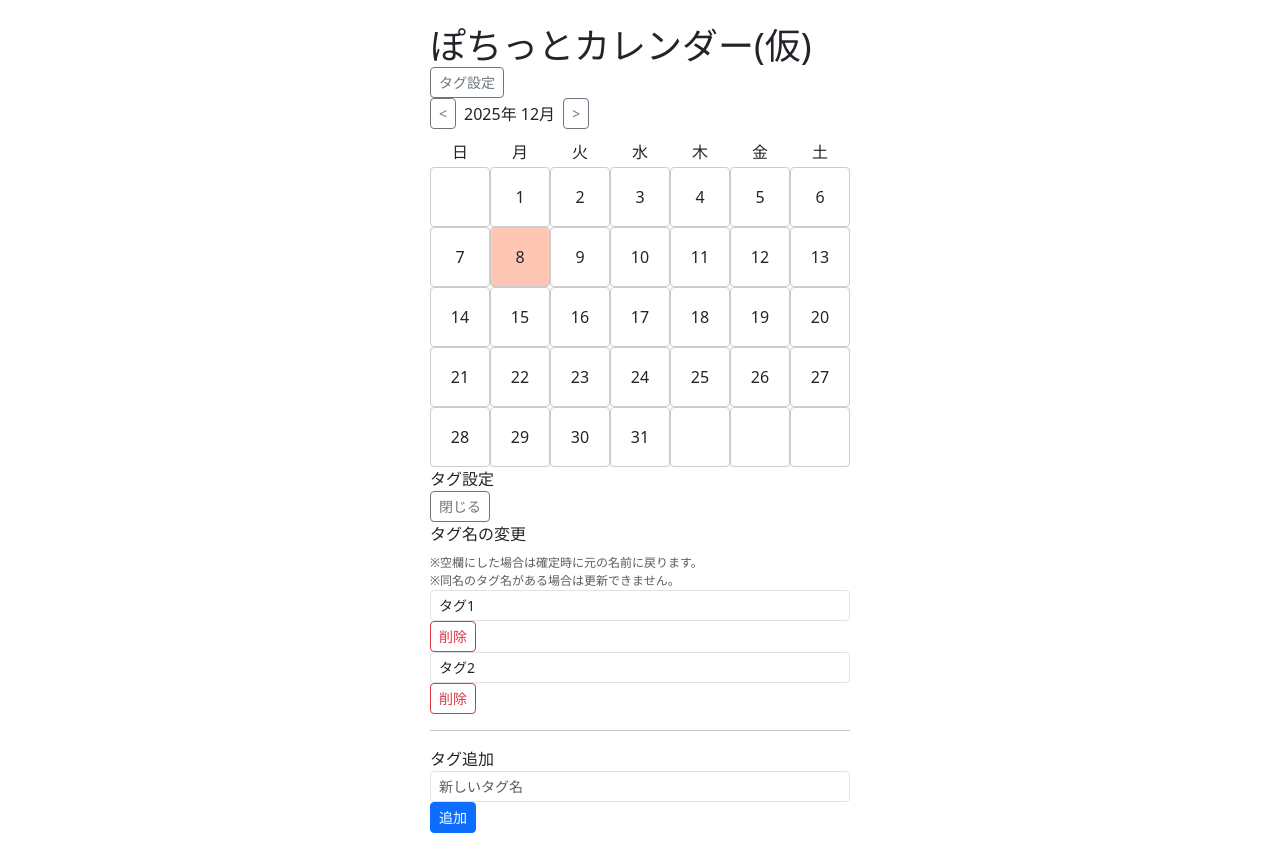
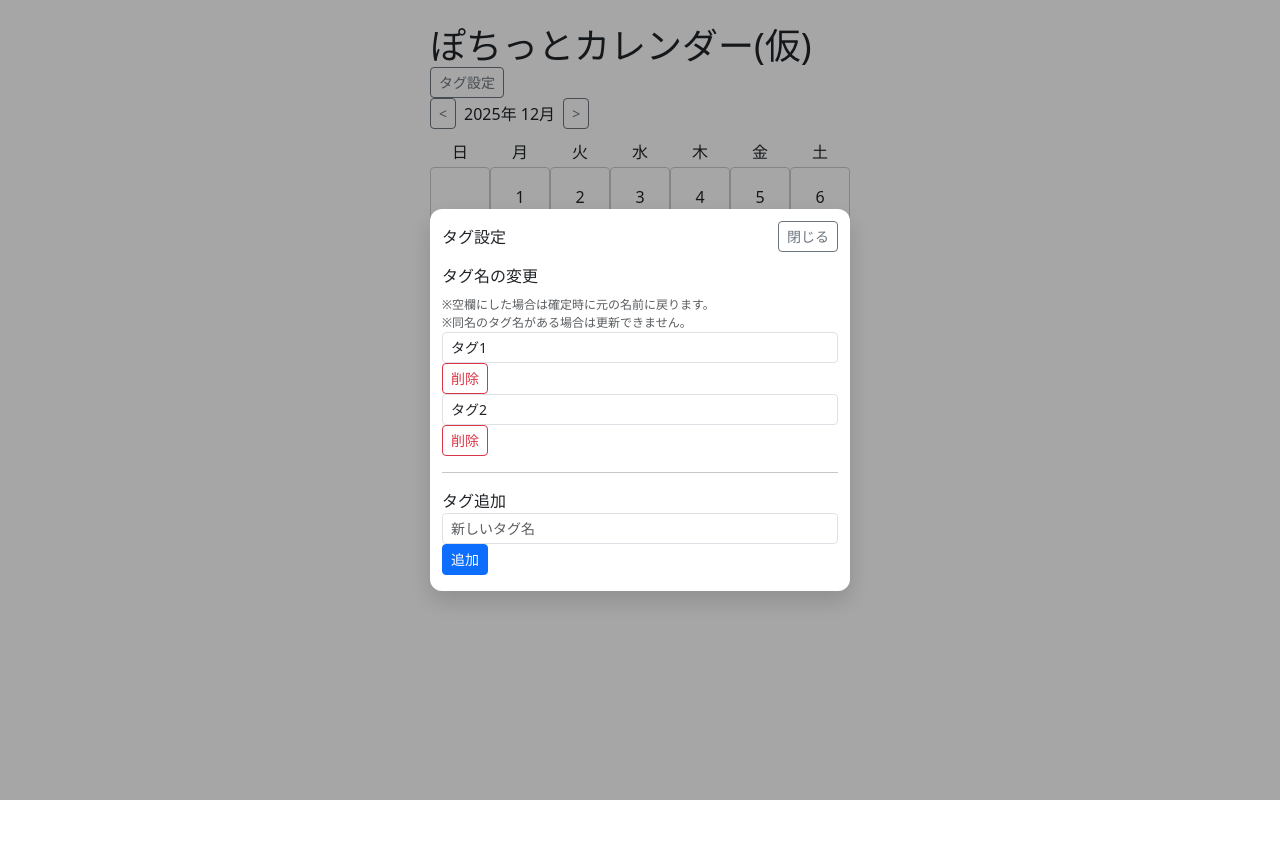
Before and after one commit to natsuki10/pochitto-calendar, a React app in the folder frontend/: page / in a window 1280 px wide. Both pictures are taken after a click on the button "タグ設定". After the commit the page ends 800 px from the top, so only its background shows below. Built offline with nearby package versions, Linux system fonts and the light colour scheme; the HTML template or start-up script is replaced by a standard one.

Commit message:
#12 タグ設定モーダル修正

```diff
--- a/frontend/src/components/TagSettingsModal/TagSettingsModal.css
+++ b/frontend/src/components/TagSettingsModal/TagSettingsModal.css
@@ -1,24 +1,35 @@
-.tagModal__backdrop {
+.tagSettingsModal {
   position: fixed;
   inset: 0;
-  background: rgba(0, 0, 0, 0.35);
+  z-index: 1050;
   display: flex;
   align-items: center;
   justify-content: center;
   padding: 16px;
-  z-index: 1050;
 }
 
-.tagModal__dialog {
+/* 背景 */
+.tagSettingsModal__backdrop {
+  position: absolute;
+  inset: 0;
+  background: rgba(0, 0, 0, 0.35);
+}
+
+/* ダイアログ本体 */
+.tagSettingsModal__content {
+  position: relative;
+  z-index: 1;
   width: 100%;
   max-width: 420px;
+  max-height: calc(100vh - 32px);
+  overflow: auto;
   background: #fff;
   border-radius: 12px;
   box-shadow: 0 10px 25px rgba(0, 0, 0, 0.15);
   padding: 12px;
 }
 
-.tagModal__header {
+.tagSettingsModal__header {
   display: flex;
   align-items: center;
   justify-content: space-between;
@@ -26,15 +37,15 @@
   margin-bottom: 8px;
 }
 
-.tagModal__title {
+.tagSettingsModal__title {
   font-weight: 700;
 }
 
-.tagModal__body {
+.tagSettingsModal__body {
   padding: 4px 0;
 }
 
-.tagModal__footer {
+.tagSettingsModal__footer {
   display: flex;
   justify-content: flex-end;
   margin-top: 8px;
```
